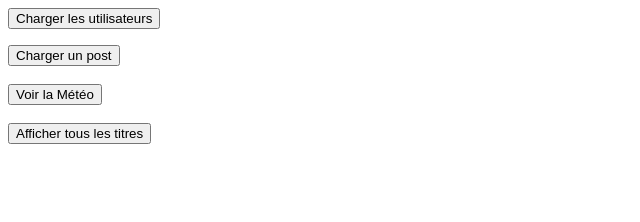
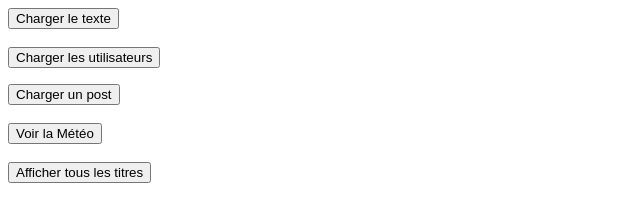
Before and after one commit to M-BEDH/Ajax-requete, a plain HTML site: page index.html in a window 1280 px wide. Shown: the whole page, without its empty margins (0-640 px from the left). Drawn offline with Linux system fonts and the light colour scheme.

Commit message:
exo 1 - ajout

```diff
--- a/index.html
+++ b/index.html
@@ -10,8 +10,8 @@
 
     <main>
 
-        <!-- <button onclick="chargerTexte()">Charger le texte</button>
-        <div id="contenu"></div> -->
+        <button onclick="chargerTexte()">Charger le texte</button>
+        <div id="contenu"></div><br>
 
         <button onclick="chargerUtilisateurs()">Charger les utilisateurs</button>
         <ul id="listeUtilisateurs"></ul>
--- a/index.js
+++ b/index.js
@@ -1,20 +1,21 @@
 
-            // function chargerTexte() {
-            //     fetch('./texte.txt')
-            //         .then(response => {
-            //             if (!response.ok) {
-            //                 throw new Error('Erreur de chargement du fichier texte');
-            //             }
-            //             return response.text();
-            //         })
-            //         .then(data => {
-            //             console.log(data);
-            //             document.getElementById('contenu').textContent = data;
-            //         })
-            //         .catch(error => {
-            //              console.error('Erreur AJAX :', error);
-            //         });
-            // }
+            function chargerTexte() {
+                fetch('./texte.txt')
+                    .then(response => {
+                        if (!response.ok) {
+                            throw new Error('Erreur de chargement du fichier texte');
+                        }
+                        return response.text();
+                    })
+                    .then(data => {
+                        console.log(data);
+                        document.getElementById('contenu').textContent = data;
+                    })
+                    .catch(error => {
+                         console.error('Erreur AJAX :', error);
+                    });
+            }
+
 
 
             function chargerUtilisateurs() {
@@ -45,6 +46,7 @@
             }
 
 
+
             function afficherPost() {
                 fetch('https://jsonplaceholder.typicode.com/posts/1')
                     .then(response => {
@@ -57,7 +59,6 @@
                         console.log(data);
 
                         const post = document.getElementById('afficherPost');
-                        // post.innerHTML = ''; // Vide le contenu précédent
 
                                 const title = document.createElement('h1');
                                 title.textContent = data.title;
@@ -73,7 +74,6 @@
                     });
             }
 
-            // 2.Quand tu cliques, utilise l’api https://wttr.in/ avec  https://wttr.in/Bordeaux?format=3
 
 
 
@@ -90,9 +90,6 @@
            }
 
 
-//             1.Ajoute un bouton ‘Charger tous les titres’ et une ul avec l’id titres
-// 2.Quand tu cliques, récupère la liste des posts : https://jsonplaceholder.typicode.com/posts
-// 3.Affiche chaque title dans un li de la liste
 
 
             function afficherLesTitres() {
```
